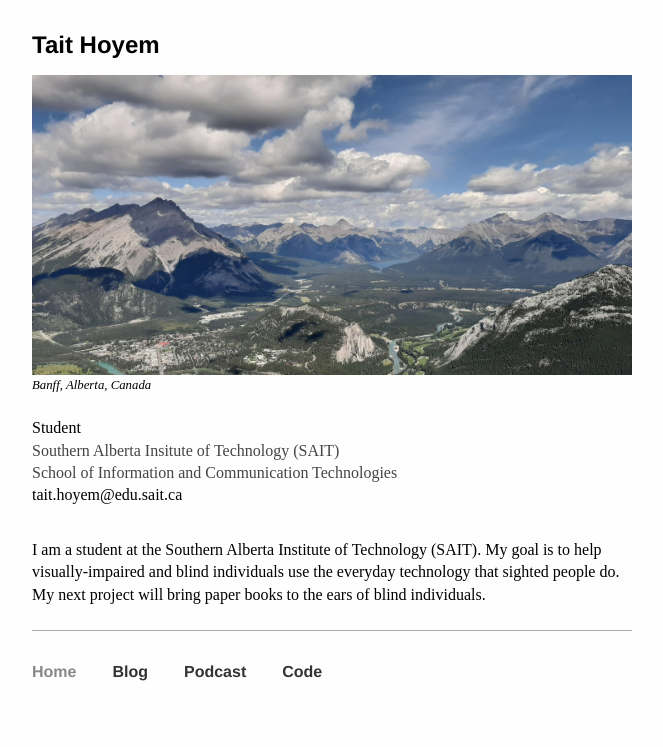
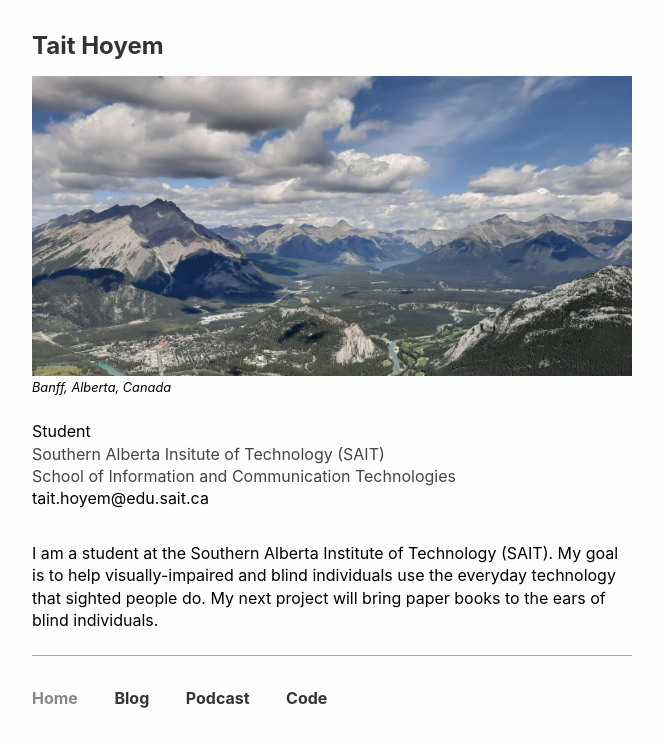
Before and after one commit to TTWNO/tait.tech, a Jekyll site: the page built from index.html, in a window 1280 px wide. Shown: the top 747 px of the page, without its empty margins (308-971 px from the left). Built offline with Jekyll 4.4.1, drawn with Linux system fonts in a browser that asks for light colours.

Commit message:
Thu Jan 23 21:26:51 UTC 2020 modifications; remove test article

```diff
--- a/_data/nav.yml
+++ b/_data/nav.yml
@@ -5,4 +5,5 @@
 - name: Podcast
   link: /podcast.html
 - name: Code
+  new_tab: true
   link: https://github.com/TTWNO/
--- a/_includes/nav.html
+++ b/_includes/nav.html
@@ -1,5 +1,5 @@
 <nav>
   {% for item in site.data.nav %}
-    <a href="{{ item.link }}" {% if item.link == page.url %} class="on-page"{% endif %}>{{ item.name }}</a>
+    <a href="{{ item.link }}" {% if item.link == page.url %} class="on-page"{% endif %} {% if item.new_tab == true %} target="_blank" rel="noopener noreferrer" {% endif %}>{{ item.name }}</a>
   {% endfor %}
 </nav>
--- a/_sass/main.scss
+++ b/_sass/main.scss
@@ -10,14 +10,16 @@
   padding: 15px;
   margin: auto;
   max-width: 600px;
+  font-family: -apple-system, helvetica, arial, sans-serif;
 }
 #wrapper {
   color: $normal-text-color;
-  font-family: arial;
   font-size: 14px;
 }
+#main-name {
+  color: rgba(0, 0, 0, 0.8);
+}
 h1, h2, h3, h4, h5, h6 {
-  font-family: helvetica, arial, sans-serif;
 }
 h1 {
   font-size: 1.5em;
@@ -41,13 +43,16 @@
   margin: 1em;
   color: $nav-link-color;
   font-weight: bold;
-  font-family: helvetica, arial, sans-serif;
 }
 nav > a.on-page {
   color: #888;
 }
 nav > a:hover {
   text-decoration: underline;
+}
+
+li {
+  margin: .5em;
 }
 
 #main-img {
@@ -62,11 +67,9 @@
   border-bottom: 1px solid #aaa;
 }
 .article {
-  font-family: -apple-system, Helvetica, arial, sans-serif;
 }
 
 .post-date {
-  font-family: -apple-system, Helvetica, arial, sans-serif;
   text-transform: uppercase;
   font-weight: bold;
   color: rgba(0, 0, 0, 0.5);
@@ -118,4 +121,7 @@
   #info {
     margin: 0 7px;
   }
+  nav {
+    width: 90%;
+  }
 }
--- a/index.html
+++ b/index.html
@@ -1,7 +1,7 @@
 ---
 layout: home
 ---
-<h1>Tait Hoyem</h1>
+<h1 id="main-name">Tait Hoyem</h1>
 
 <img id="main-img" src="/assets/img/banff.jpg" alt="A photot I took of the valley Banff, Alberta sits in">
 <label for="main-img">Banff, Alberta, Canada</label>
```
Also changed, not shown: 8 other files.
